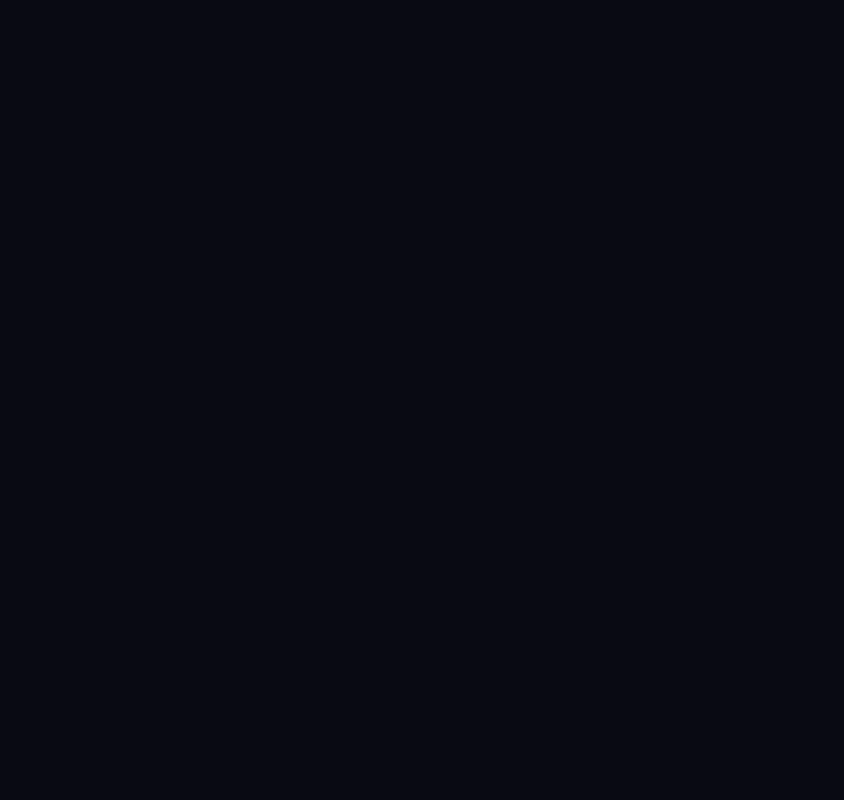
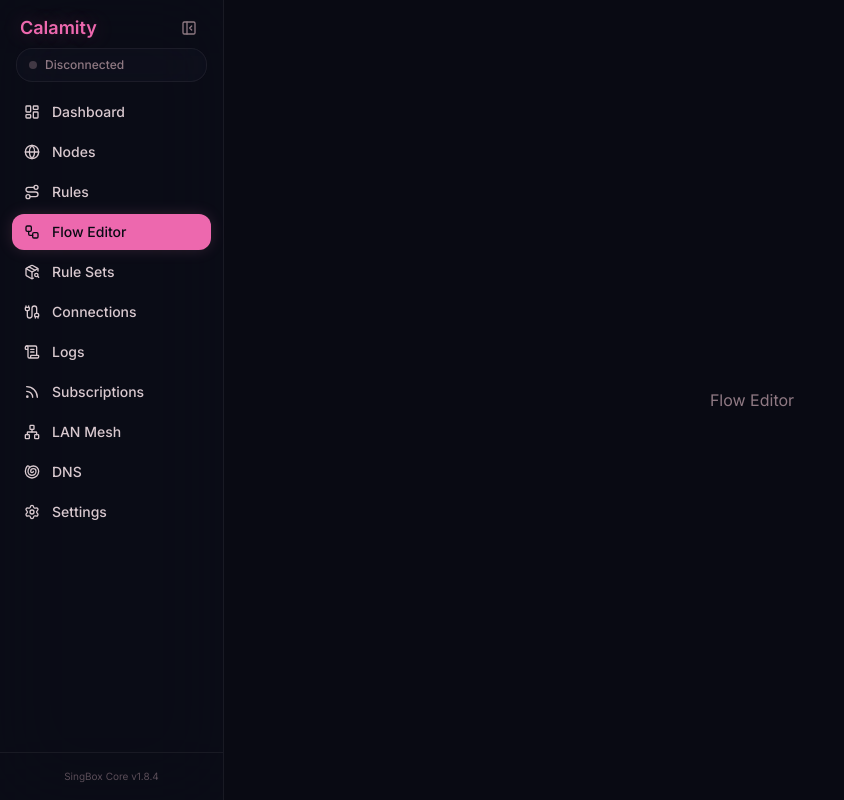
Before and after one commit to Kotodian/calamity, a React (Vite) app: page /flow in a window 1280 px wide. Before the commit this address had no page. Shown: the whole page, without its empty margins (0-844 px from the left). Built offline with nearby package versions, Linux system fonts and the light colour scheme.

Commit message:
feat(flow): scaffold flow editor page with @xyflow/react
Co-Authored-By: Claude Sonnet 4.6 <noreply@anthropic.com>

```diff
--- a/package.json
+++ b/package.json
@@ -21,6 +21,7 @@
     "@tauri-apps/api": "^2.10.1",
     "@tauri-apps/plugin-dialog": "^2.6.0",
     "@tauri-apps/plugin-shell": "^2.3.5",
+    "@xyflow/react": "^12.10.2",
     "class-variance-authority": "^0.7.1",
     "clsx": "^2.1.1",
     "cmdk": "^1.1.1",
--- a/src/App.tsx
+++ b/src/App.tsx
@@ -12,6 +12,7 @@ import { ConnectionsPage } from "./pages/ConnectionsPage";
 import { SubscriptionsPage } from "./pages/SubscriptionsPage";
 import { RuleSetMarketPage } from "./pages/RuleSetMarketPage";
 import { BgpSyncPage } from "./pages/BgpSyncPage";
+import FlowEditorPage from "./pages/FlowEditorPage";
 import { useEffect } from "react";
 import { toast } from "sonner";
 import { useSettingsStore } from "./stores/settings";
@@ -65,6 +66,7 @@ export default function App() {
           <Route path="subscriptions" element={<SubscriptionsPage />} />
           <Route path="dns" element={<DnsPage />} />
           <Route path="settings" element={<SettingsPage />} />
+          <Route path="/flow" element={<FlowEditorPage />} />
         </Route>
       </Routes>
     </BrowserRouter>
--- a/src/components/Sidebar.tsx
+++ b/src/components/Sidebar.tsx
@@ -12,6 +12,7 @@ import {
   PanelLeftClose,
   PanelLeftOpen,
   PackageSearch,
+  Workflow,
 } from "lucide-react";
 import { cn } from "@/lib/utils";
 import { useConnectionStore } from "@/stores/connection";
@@ -29,6 +30,7 @@ export function Sidebar({ collapsed, onToggle }: SidebarProps) {
     { to: "/", icon: LayoutDashboard, label: t("sidebar.dashboard") },
     { to: "/nodes", icon: Globe, label: t("sidebar.nodes") },
     { to: "/rules", icon: Route, label: t("sidebar.rules") },
+    { to: "/flow", icon: Workflow, label: t("sidebar.flowEditor") },
     { to: "/ruleset-market", icon: PackageSearch, label: t("sidebar.ruleSetMarket") },
     { to: "/connections", icon: Cable, label: t("sidebar.connections") },
     { to: "/logs", icon: ScrollText, label: t("sidebar.logs") },
--- a/src/i18n/resources.ts
+++ b/src/i18n/resources.ts
@@ -110,6 +110,7 @@ export const resources = {
         dashboard: "Dashboard",
         nodes: "Nodes",
         rules: "Rules",
+        flowEditor: "Flow Editor",
         ruleSetMarket: "Rule Sets",
         connections: "Connections",
         logs: "Logs",
@@ -475,6 +476,7 @@ export const resources = {
         dashboard: "仪表盘",
         nodes: "节点",
         rules: "规则",
+        flowEditor: "流量编排",
         ruleSetMarket: "规则集",
         connections: "连接",
         logs: "日志",
--- /dev/null
+++ b/src/pages/FlowEditorPage.tsx
@@ -0,0 +1,14 @@
+import { ReactFlowProvider } from "@xyflow/react";
+import "@xyflow/react/dist/style.css";
+
+export default function FlowEditorPage() {
+  return (
+    <div className="h-full w-full">
+      <ReactFlowProvider>
+        <div className="h-full w-full flex items-center justify-center text-muted-foreground">
+          Flow Editor
+        </div>
+      </ReactFlowProvider>
+    </div>
+  );
+}
```
Also changed, not shown: 1 other file (tests, documents, lock files or other folders).
